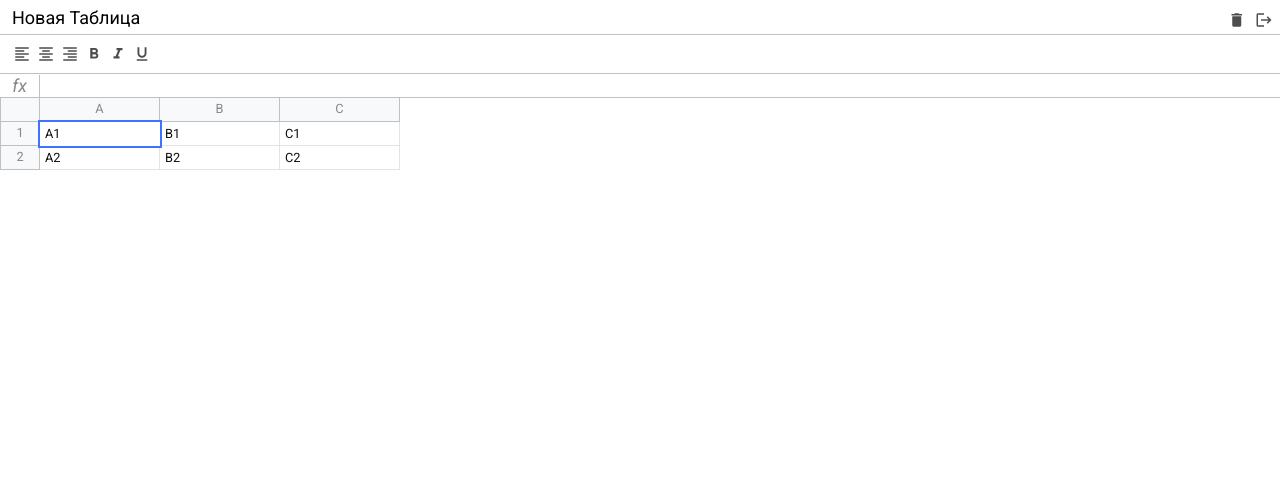
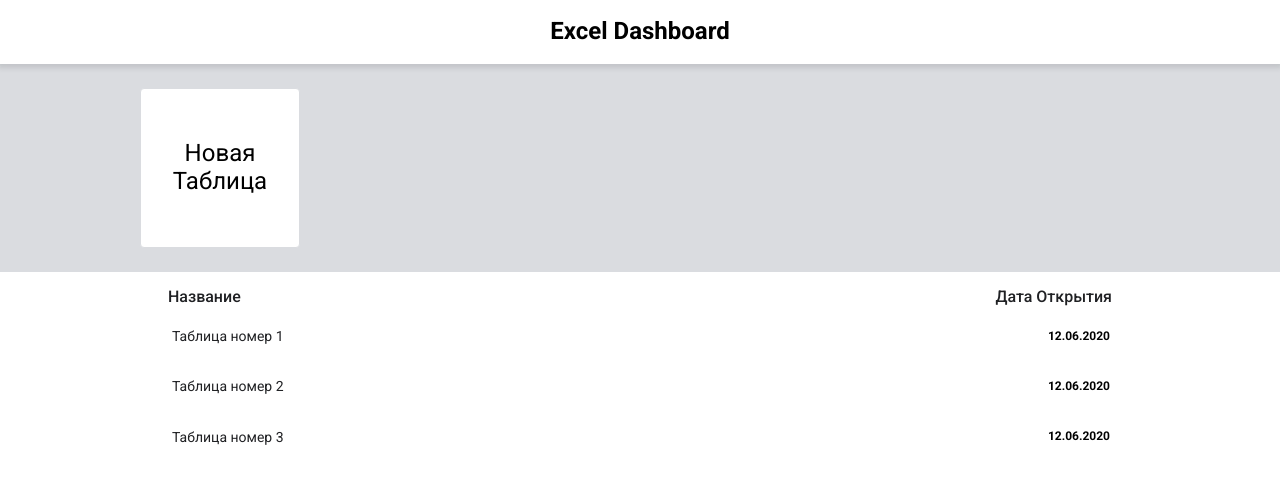
Before and after one commit to Humizi/excel, a website built with webpack: page src/index.html in a window 1280 px wide. Built offline with nearby package versions, Linux system fonts and the light colour scheme.

Commit message:
dashboard styles

```diff
--- a/src/index.html
+++ b/src/index.html
@@ -16,84 +16,41 @@
   </head>
 
   <body>
-    <div id="app" class="container">
-      <div class="excel">
-        <div class="header">
-          <input class="header__input" type="text" value="Новая Таблица" />
-
-          <div class="header__buttons">
-            <button class="button header__button">
-              <span class="material-icons"> delete </span>
-            </button>
-
-            <button class="button header__button">
-              <span class="material-icons"> logout </span>
-            </button>
+    <div id="app">
+      <div class="dashboard">
+        <div class="dashboard__header">
+          <h1>Excel Dashboard</h1>
+        </div>
+        <div class="dashboard__new">
+          <div class="dashboard__view">
+            <a href="#" class="dashboard__create">
+              Новая <br />
+              Таблица
+            </a>
           </div>
         </div>
-
-        <div class="toolbar">
-          <button class="button header__button">
-            <span class="material-icons"> format_align_left </span>
-          </button>
-
-          <button class="button header__button">
-            <span class="material-icons"> format_align_center </span>
-          </button>
-
-          <button class="button header__button">
-            <span class="material-icons"> format_align_right </span>
-          </button>
-
-          <button class="button header__button">
-            <span class="material-icons"> format_bold </span>
-          </button>
-
-          <button class="button header__button">
-            <span class="material-icons"> format_italic </span>
-          </button>
-
-          <button class="button header__button">
-            <span class="material-icons"> format_underlined </span>
-          </button>
-        </div>
-
-        <div class="formula">
-          <div class="formula__info">fx</div>
-          <div
-            class="formula__input"
-            contenteditable="true"
-            spellcheck="false"
-          ></div>
-        </div>
-
-        <div class="table">
-          <div class="row">
-            <div class="row__info"></div>
-            <div class="row__data">
-              <div class="column">A</div>
-              <div class="column">B</div>
-              <div class="column">C</div>
-            </div>
+        <div class="dashboard__table dashboard__view">
+          <div class="dashboard__list-header">
+            <span>Название</span>
+            <span>Дата Открытия</span>
           </div>
 
-          <div class="row">
-            <div class="row__info">1</div>
-            <div class="row__data">
-              <div class="cell selected" contenteditable="true">A1</div>
-              <div class="cell" contenteditable="true">B1</div>
-              <div class="cell" contenteditable="true">C1</div>
-            </div>
-          </div>
+          <ul class="dashboard__list">
+            <li class="dashboard__record">
+              <a href="#">Таблица номер 1</a>
+              <strong>12.06.2020</strong>
+            </li>
 
-          <div class="row">
-            <div class="row__info">2</div>
-            <div class="row__data">
-              <div class="cell" contenteditable="true">A2</div>
-              <div class="cell" contenteditable="true">B2</div>
-              <div class="cell" contenteditable="true">C2</div>
-            </div>
-          </div>
+            <li class="dashboard__record">
+              <a href="#">Таблица номер 2</a>
+              <strong>12.06.2020</strong>
+            </li>
+
+            <li class="dashboard__record">
+              <a href="#">Таблица номер 3</a>
+              <strong>12.06.2020</strong>
+            </li>
+          </ul>
         </div>
       </div>
     </div>
--- a/src/styles/_variables.scss
+++ b/src/styles/_variables.scss
@@ -1,6 +1,7 @@
 $header-height: 34px;
 $toolbar-height: 40px;
 $formula-height: 24px;
+$dashboard-header-height: 64px;
 
 $cell-width: 120px;
 $info-cell-width: 40px;
--- /dev/null
+++ b/src/styles/dashboard.scss
@@ -0,0 +1,96 @@
+@import "variables";
+@import "mixins";
+
+.dashboard {
+  &__header {
+    position: fixed;
+    top: 0;
+    left: 0;
+    right: 0;
+    z-index: 1000;
+
+    display: flex;
+    align-items: center;
+    justify-content: center;
+    height: $dashboard-header-height;
+
+    background-color: #ffffff;
+
+    box-shadow: 0 2px 5px 2px rgba(60, 64, 67, 0.15);
+  }
+
+  &__new {
+    margin-top: $dashboard-header-height;
+    padding: 1.5rem;
+
+    background-color: #dadce0;
+  }
+
+  &__view {
+    max-width: 1000px;
+    margin: 0 auto;
+  }
+
+  &__create {
+    display: flex;
+    align-items: center;
+    justify-content: center;
+    width: 160px;
+    height: 160px;
+
+    text-align: center;
+    font-size: 1.5rem;
+    color: #000000;
+
+    background-color: #ffffff;
+    border: 1px solid #dadce0;
+    border-radius: 4px;
+
+    &:hover {
+      color: green;
+
+      border-color: green;
+
+      cursor: pointer;
+    }
+  }
+
+  &__table {
+    padding: 1rem;
+  }
+
+  &__list {
+    &-header {
+      display: flex;
+      justify-content: space-between;
+      margin-bottom: 10px;
+      padding: 0 12px;
+
+      font-weight: 500;
+      color: #202124;
+      font-size: 16px;
+    }
+  }
+
+  &__record {
+    display: flex;
+    justify-content: space-between;
+    align-items: center;
+    margin-bottom: 10px;
+    padding: 12px 14px 12px 16px;
+
+    &:hover {
+      background-color: #e6f4ea;
+      border-radius: 25px;
+    }
+
+    a {
+      color: #202124;
+      font-size: 14px;
+
+      &:hover {
+        text-decoration: underline;
+      }
+    }
+  }
+}
--- a/src/styles/index.scss
+++ b/src/styles/index.scss
@@ -5,6 +5,7 @@
 @import "toolbar";
 @import "formula";
 @import "table";
+@import "dashboard";
 
 * {
   margin: 0;
@@ -24,6 +25,16 @@ button {
 
   background-color: transparent;
   border: none;
+}
+
+ul {
+  list-style: none;
+}
+
+a {
+  text-decoration: none;
+
+  cursor: pointer;
 }
 
 .excel {
```
Also changed, not shown: src/assets/excel.html (added, +101 -0 lines).
